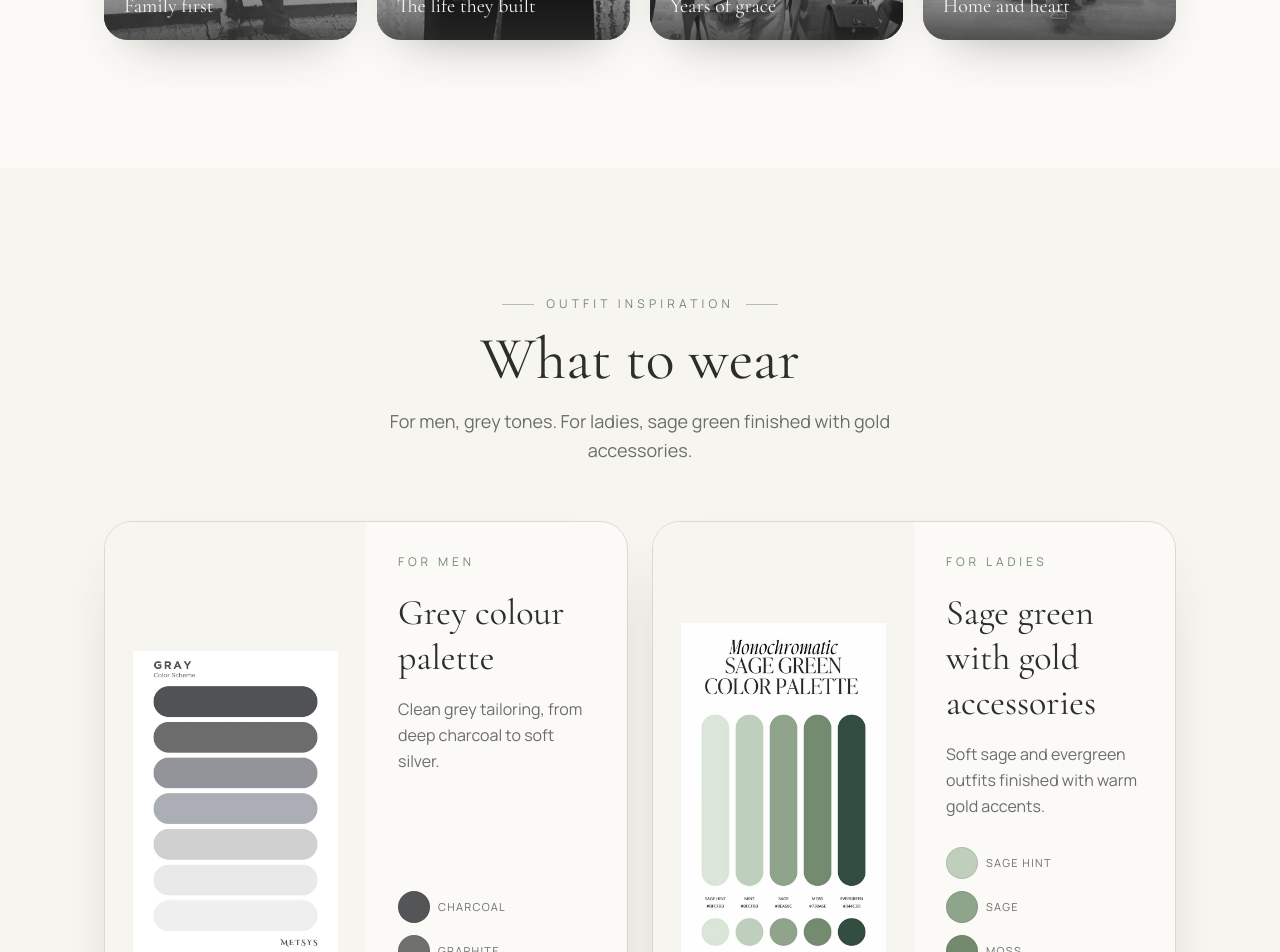
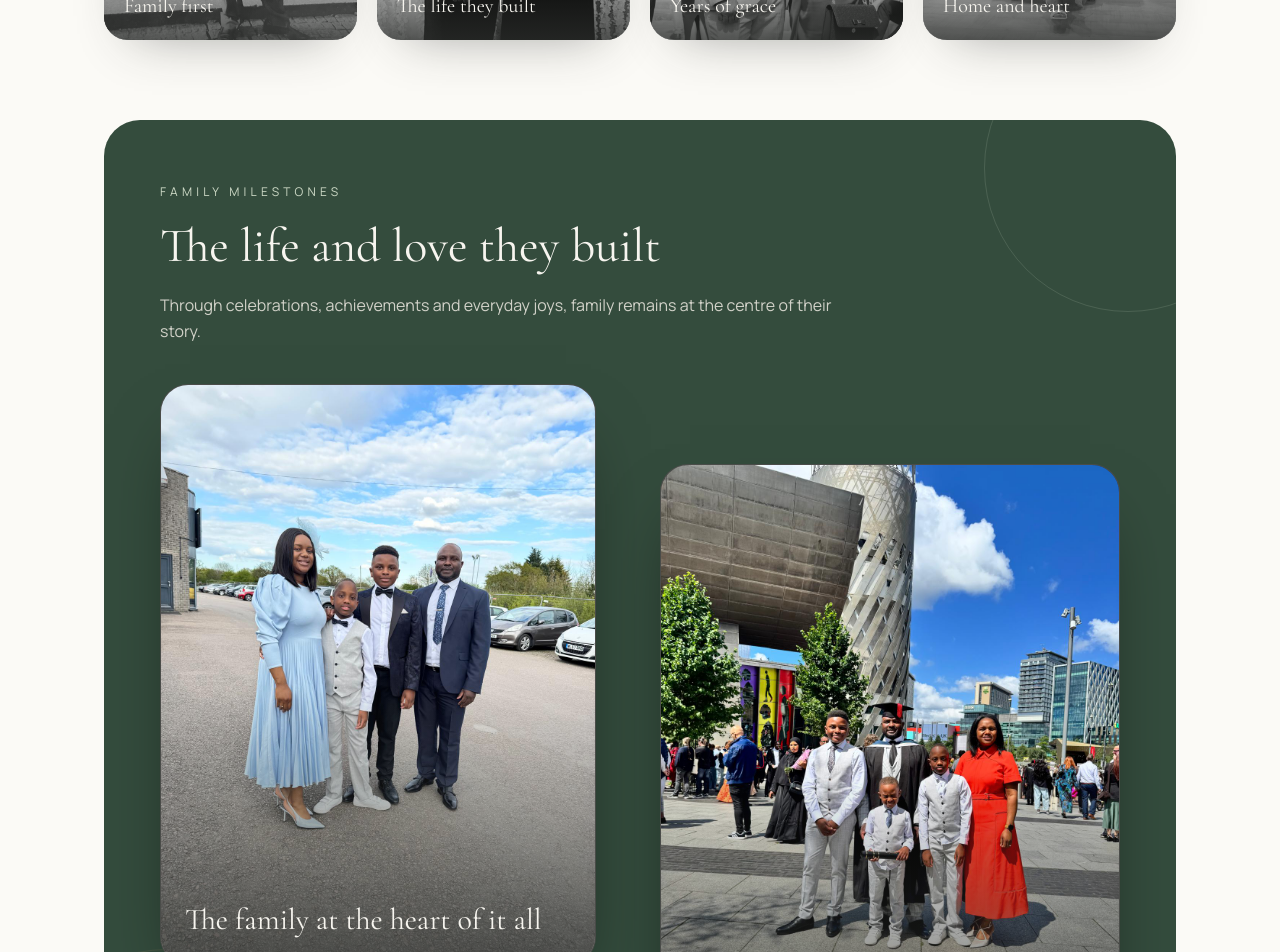
Before and after one commit to wotcheni21/Brian-Chimango, a Next.js app: page / in a window 1280 px wide. Shown: the part 6660-7612 px from the top of the page. Built offline with nearby package versions, Linux system fonts and the light colour scheme; no server answers.

Commit message:
Show family milestones in gallery

```diff
--- a/src/components/Gallery.tsx
+++ b/src/components/Gallery.tsx
@@ -117,6 +117,56 @@ export default function Gallery() {
             </div>
           </div>
         )}
+
+        <div className="relative mt-20 overflow-hidden rounded-[2.25rem] bg-evergreen px-5 py-10 sm:px-10 sm:py-12 lg:px-14 lg:py-16">
+          <div
+            className="absolute -right-24 -top-24 h-72 w-72 rounded-full border border-mint/15"
+            aria-hidden
+          />
+          <div
+            className="absolute -bottom-32 -left-24 h-80 w-80 rounded-full border border-gilt/15"
+            aria-hidden
+          />
+
+          <RevealOnScroll className="relative">
+            <div className="flex max-w-3xl flex-col gap-4">
+              <p className="text-xs uppercase tracking-[0.35em] text-mint">
+                Family Milestones
+              </p>
+              <h3 className="font-serif text-4xl leading-tight text-ivory sm:text-5xl">
+                The life and love they built
+              </h3>
+              <p className="max-w-2xl text-sm leading-relaxed text-fog/85 sm:text-base">
+                Through celebrations, achievements and everyday joys, family
+                remains at the centre of their story.
+              </p>
+            </div>
+          </RevealOnScroll>
+
+          <div className="relative mt-10 grid grid-cols-1 gap-6 sm:grid-cols-2 sm:items-start lg:gap-10">
+            {gallery.familyHighlights.map((image, index) => (
+              <RevealOnScroll
+                key={image.src}
+                className={index === 1 ? "sm:mt-20" : "sm:mr-6"}
+                delayMs={(index + 1) * 120}
+              >
+                <figure className="group relative aspect-[3/4] overflow-hidden rounded-[1.75rem] border border-ivory/15 bg-ink shadow-[0_35px_70px_-30px_rgba(0,0,0,0.65)]">
+                  <Image
+                    src={image.src}
+                    alt={image.alt}
+                    fill
+                    sizes="(min-width: 640px) 42vw, 90vw"
+                    className="object-cover transition-transform duration-700 group-hover:scale-[1.03]"
+                  />
+                  <div className="absolute inset-0 bg-gradient-to-t from-ink/80 via-transparent to-transparent" />
+                  <figcaption className="absolute inset-x-0 bottom-0 px-6 pb-6 pt-20 font-serif text-2xl leading-snug text-ivory sm:text-3xl">
+                    {image.caption}
+                  </figcaption>
+                </figure>
+              </RevealOnScroll>
+            ))}
+          </div>
+        </div>
       </div>
     </section>
   );
```
